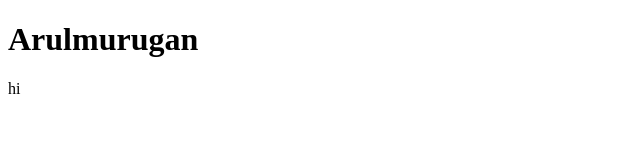
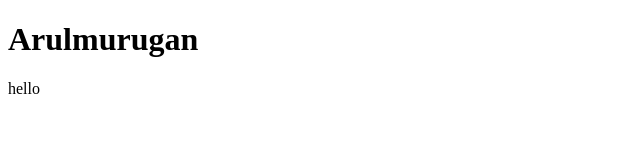
Before and after one commit to MMArulmurugan/gitpractice, a plain HTML site: page index.html in a window 1280 px wide. Shown: the full height of the page, 0-640 px from the left. Drawn offline with Linux system fonts and the light colour scheme.

Commit message:
added hello text

```diff
--- a/index.html
+++ b/index.html
@@ -7,6 +7,6 @@
 </head>
 <body>
     <h1>Arulmurugan</h1>
-    <p>hi</p>
+    <p>hello</p>
 </body>
 </html>
```
